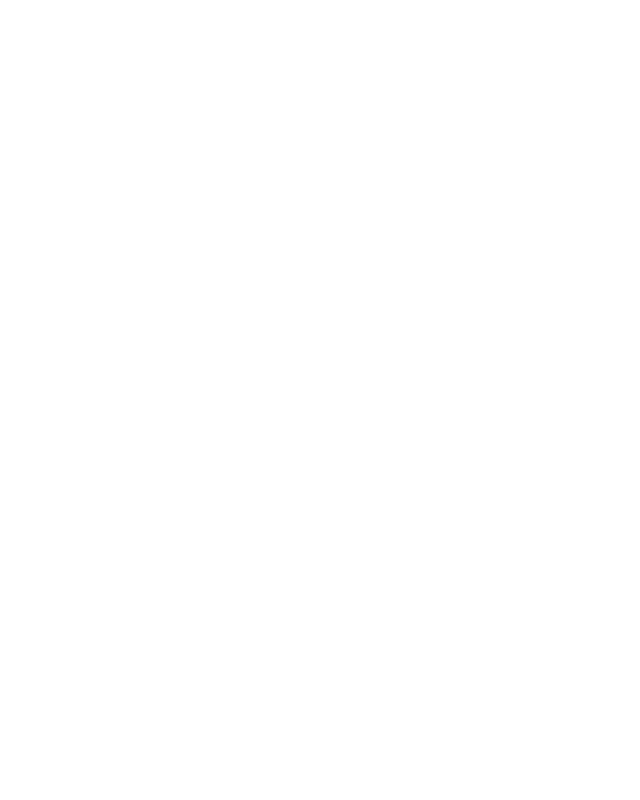
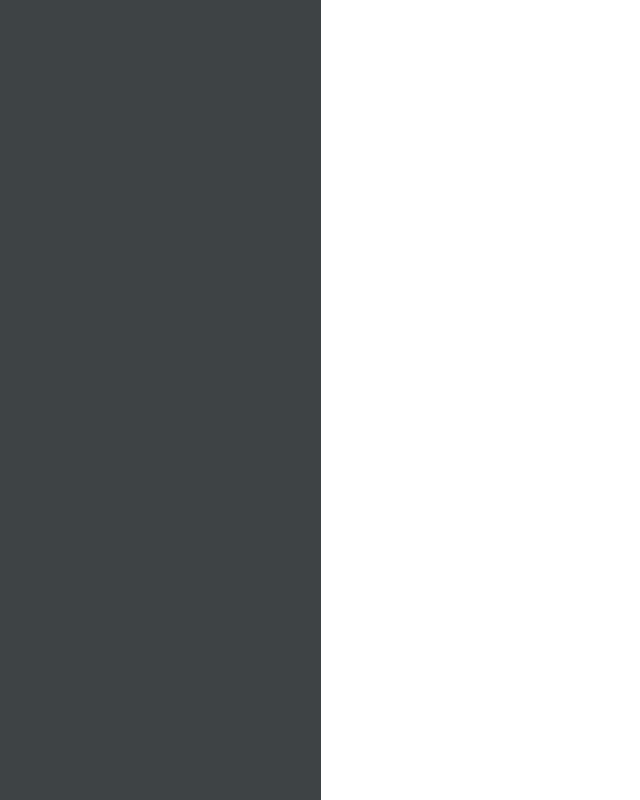
Before and after one commit to Chantuu/Weather_Forecast, an Angular app: page / in a window 1280 px wide. Shown: the whole page, without its empty margins (99-739 px from the left). Built offline with nearby package versions, Linux system fonts and the light colour scheme.

Commit message:
Add Div Containers in root Component
 Added new div containers with styling to contain sidebar and main screen manager components.

```diff
--- a/src/app/root/root.component.css
+++ b/src/app/root/root.component.css
@@ -0,0 +1,23 @@
+/* This style targets body html element and is used to align two div containers in rows */
+:host {
+    display: flex;
+    flex-direction: row;
+}
+
+/* This style is used to include padding inside total element sizing */
+.sidebarContainer,
+.mainScreenContainer {
+    box-sizing: border-box;
+}
+
+.sidebarContainer {
+    width: var(--root-div-sidebar-container-width);
+    height: var(--root-div-container-height);
+
+    background-color: #3E4345;
+}
+
+.mainScreenContainer {
+    width: var(--root-div-main-screen-container-width);
+    height: var(--root-div-container-height);
+}
--- a/src/app/root/root.component.html
+++ b/src/app/root/root.component.html
@@ -0,0 +1,6 @@
+<div class="sidebarContainer">
+
+</div>
+<div class="mainScreenContainer">
+
+</div>
```
